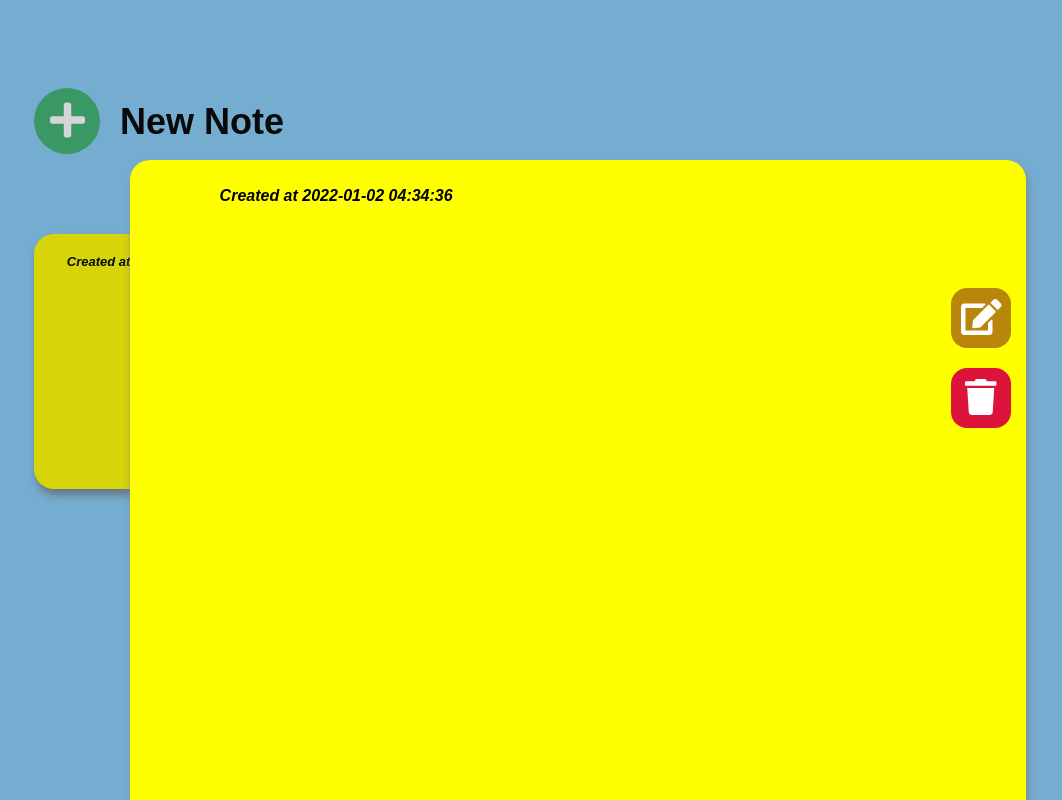
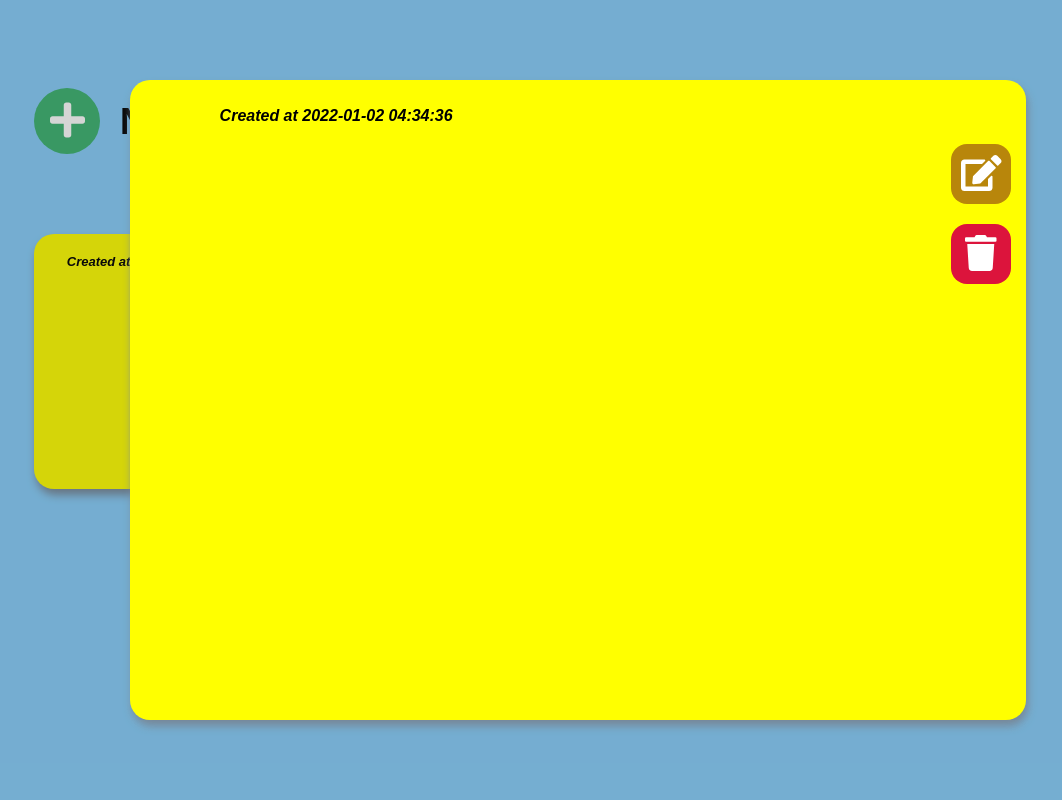
Before and after one commit to renancvalladao/notes-app, a React (Create React App) app: page / in a window 1280 px wide. Both pictures are taken after a click on the button 129 px from the left and 121 px from the top of the page. Shown: the whole page, without its empty margins (62-1124 px from the left). Built offline with nearby package versions, Linux system fonts and the light colour scheme.

Commit message:
Reverting change

```diff
--- a/src/components/NoteModal.css
+++ b/src/components/NoteModal.css
@@ -4,7 +4,7 @@
     bottom: 0;
     right: 0;
     position: fixed;
-    height: 200%;
+    height: 100%;
     width: 100%;
     background-color: rgba(48, 48, 48, 0.2);
 }
```
